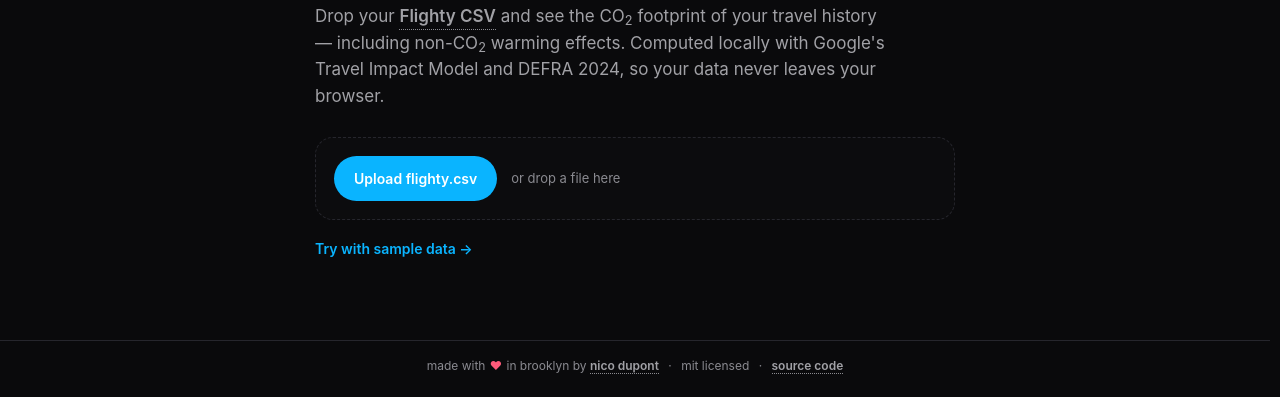
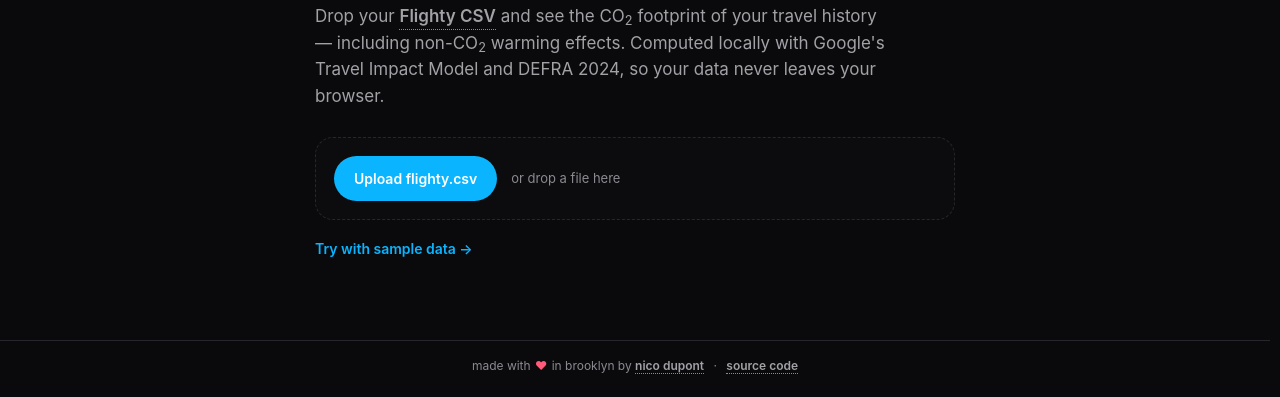
Before and after one commit to dupontcyborg/flightyco2, an Astro site: page / in a window 1280 px wide. Shown: the part 403-800 px from the top of the page. Built offline with nearby package versions, Linux system fonts and the light colour scheme; Astro itself is replaced by a stand-in of ours; no server answers.

Commit message:
Footer fix

```diff
--- a/src/components/Footer.svelte
+++ b/src/components/Footer.svelte
@@ -1,8 +1,6 @@
 <footer class="ft-footer">
   made with <span class="heart" aria-hidden="true">♥</span><span class="sr">love</span> in brooklyn by
   <a href="https://nico.codes" target="_blank" rel="noreferrer">nico dupont</a>
-  <span class="sep">·</span>
-  mit licensed
   <span class="sep">·</span>
   <a href="https://github.com/dupontcyborg/flightyco2" target="_blank" rel="noreferrer">source code</a>
 </footer>
```
